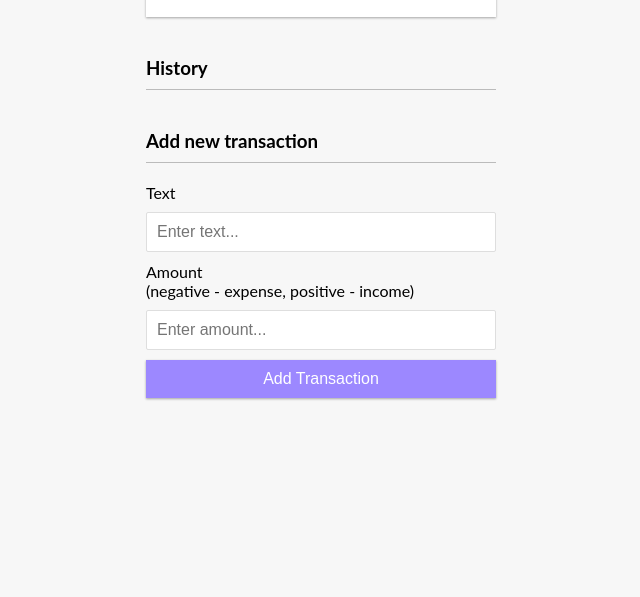
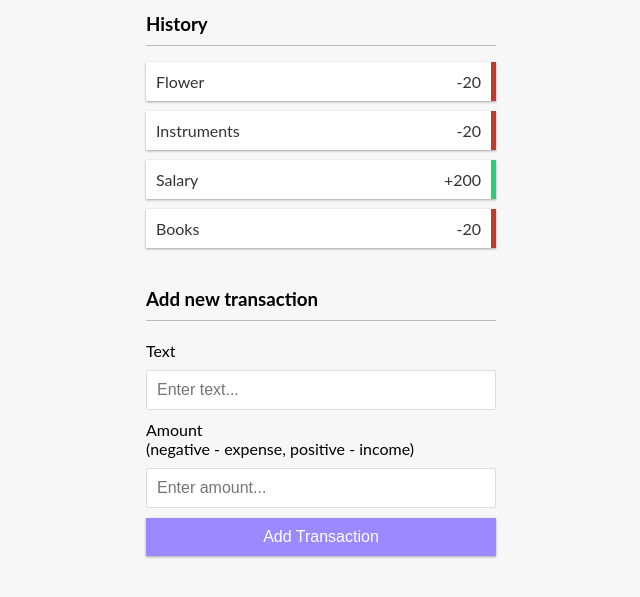
Before and after one commit to sarthakladhwe/Expense-Tracker, a plain HTML site: page index.html in a window 1280 px wide. Shown: the part 297-894 px from the top of the page, without its empty margins (319-959 px from the left). Before the commit the page ends 800 px from the top, so only its background shows below. Drawn offline with Linux system fonts and the light colour scheme.

Commit message:
Displaying list items

```diff
--- a/index.html
+++ b/index.html
@@ -30,7 +30,7 @@
         </ul>
 
         <h3>Add new transaction</h3>
-        <form class="form">
+        <form class="form" id="form">
             <div class="form-control">
                 <label for="text">Text</label>
                 <input type="text" id="text" placeholder="Enter text...">
--- a/script.js
+++ b/script.js
@@ -0,0 +1,59 @@
+const balance = document.getElementById('balance');
+const money_plus = document.getElementById('money-plus');
+const money_minus = document.getElementById('money-minus');
+const list = document.getElementById('list');
+const text = document.getElementById('text');
+const amount = document.getElementById('amount');
+const form = document.getElementById('form');
+
+const dummyTransactions = [
+    {
+        id: 1,
+        text: 'Flower',
+        amount: -20
+    },
+    {
+        id: 2,
+        text: 'Instruments',
+        amount: -20
+    },
+    {
+        id: 3,
+        text: 'Salary',
+        amount: 200
+    },
+    {
+        id: 4,
+        text: 'Books',
+        amount: -20
+    },
+]
+
+let transactions = dummyTransactions;
+
+// Add transactions to DOM list
+function addTransactionDOM(transaction) {
+    // Get sign
+    const sign = transaction.amount < 0 ? '-' : '+';
+
+    const item = document.createElement('li');
+
+    // Add class based on sign
+    item.classList.add(transaction.amount < 0 ? 'minus' : 'plus');
+
+    item.innerHTML = `
+        ${transaction.text} <span>${sign}${Math.abs(transaction.amount)}</span>
+        <button class="delete-btn">X</button>
+    `;
+
+    list.appendChild(item);
+}
+
+// Init app
+function init() {
+    list.innerHTML = '';
+
+    transactions.forEach(addTransactionDOM);
+}
+
+init();
```
